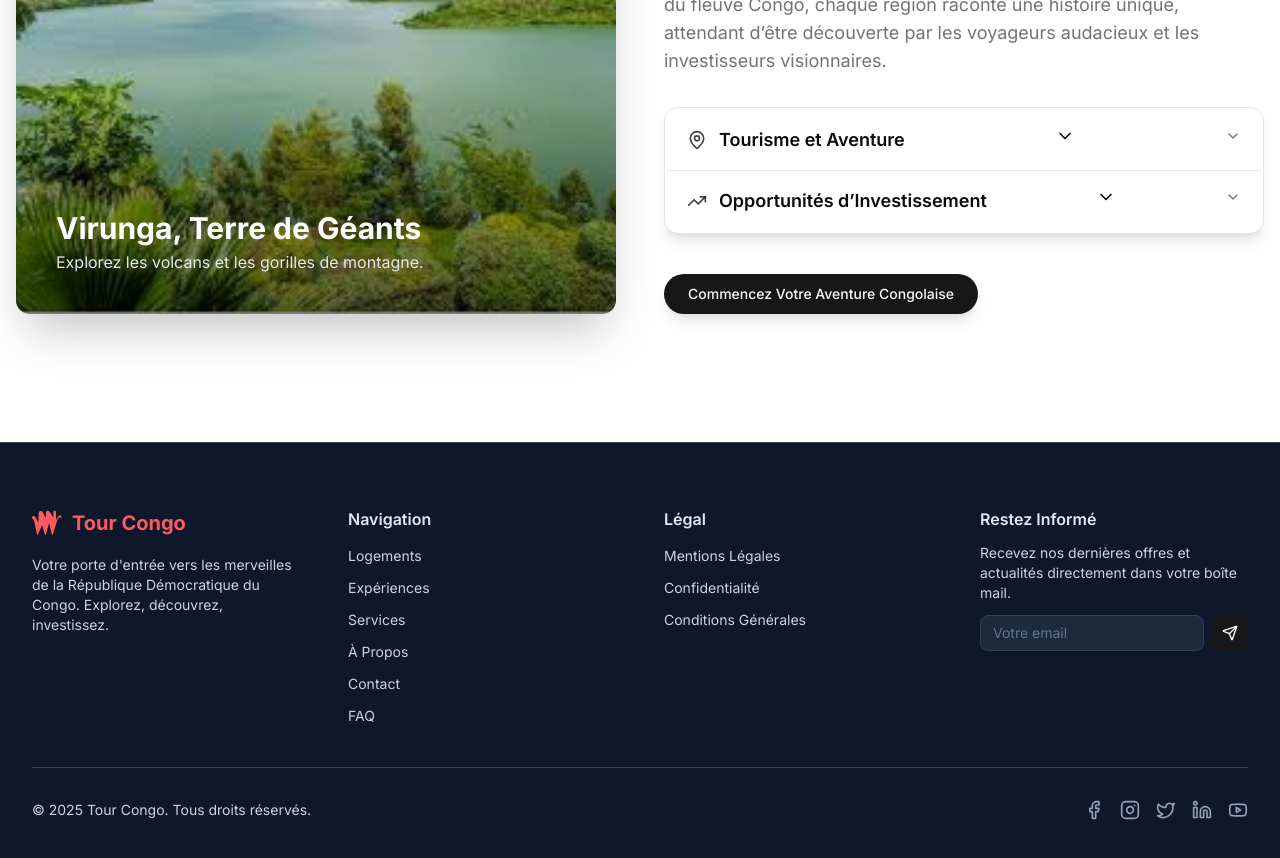
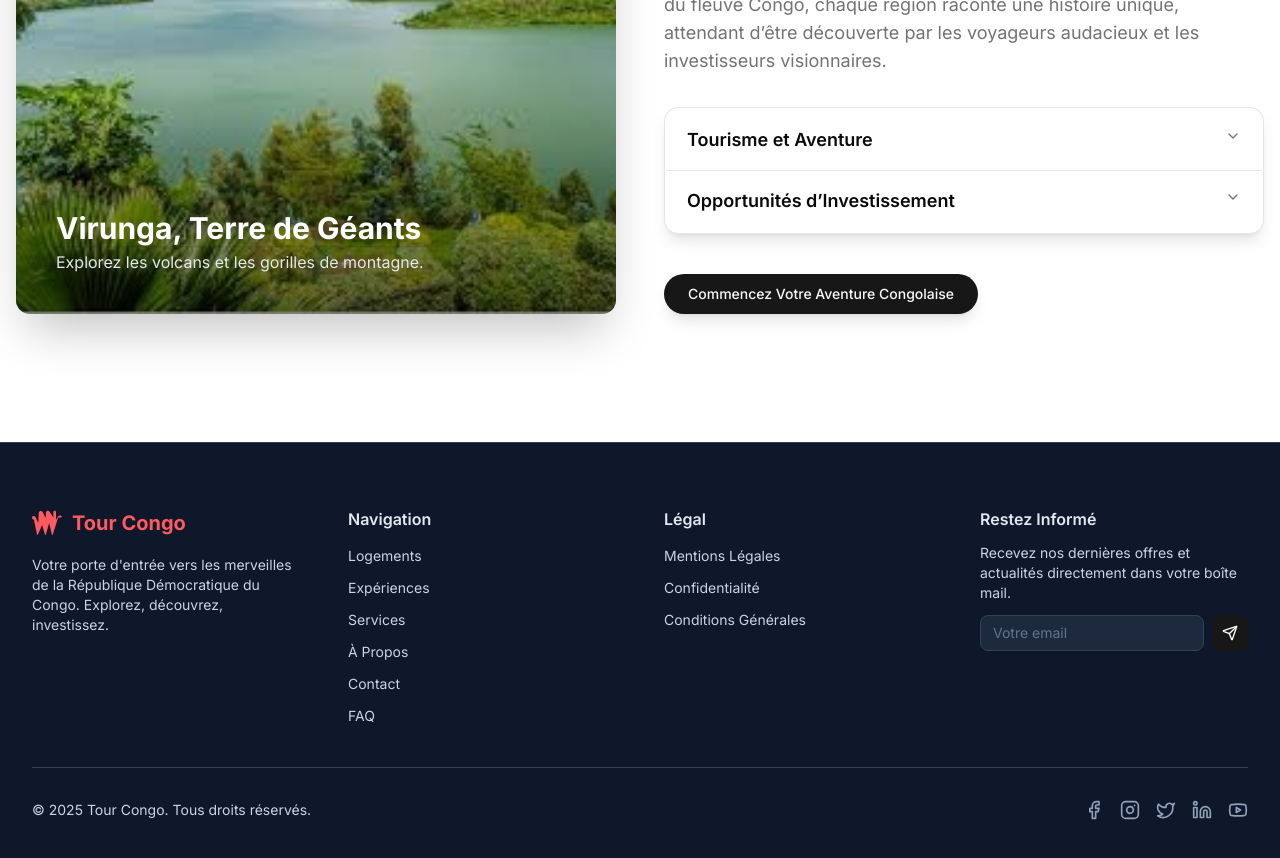
Before and after one commit to Tacite243/tourCongo, a Next.js app: page / in a window 1280 px wide. Shown: the part 1900-2758 px from the top of the page. Built offline with nearby package versions, Linux system fonts and the light colour scheme; no server answers.

Commit message:
feat(visit country): update component

```diff
--- a/src/components/visitContry.tsx
+++ b/src/components/visitContry.tsx
@@ -71,10 +71,8 @@ export default function VisitCountrySection() {
                             <AccordionItem value="item-1" className="border-b">
                                 <AccordionTrigger className="group text-base sm:text-lg font-semibold py-4 px-5 hover:no-underline data-[state=open]:text-primary">
                                     <div className="flex items-center">
-                                        <MapPin className="h-5 w-5 mr-3 text-primary/80 group-data-[state=open]:text-primary transition-colors" />
                                         <span>Tourisme et Aventure</span>
                                     </div>
-                                    <ChevronDown className="h-5 w-5 transition-transform duration-300 group-data-[state=open]:rotate-180" />
                                 </AccordionTrigger>
                                 <AccordionContent className="pt-1 pb-4 px-5 text-sm sm:text-base text-muted-foreground space-y-3">
                                     <p>
@@ -92,10 +90,8 @@ export default function VisitCountrySection() {
                             <AccordionItem value="item-2" className="border-b-0">
                                 <AccordionTrigger className="group text-base sm:text-lg font-semibold py-4 px-5 hover:no-underline data-[state=open]:text-primary">
                                     <div className="flex items-center">
-                                        <TrendingUp className="h-5 w-5 mr-3 text-primary/80 group-data-[state=open]:text-primary transition-colors" />
                                         <span>Opportunités d&rsquo;Investissement</span>
                                     </div>
-                                    <ChevronDown className="h-5 w-5 transition-transform duration-300 group-data-[state=open]:rotate-180" />
                                 </AccordionTrigger>
                                 <AccordionContent className="pt-1 pb-4 px-5 text-sm sm:text-base text-muted-foreground space-y-3">
                                     <p>
```
